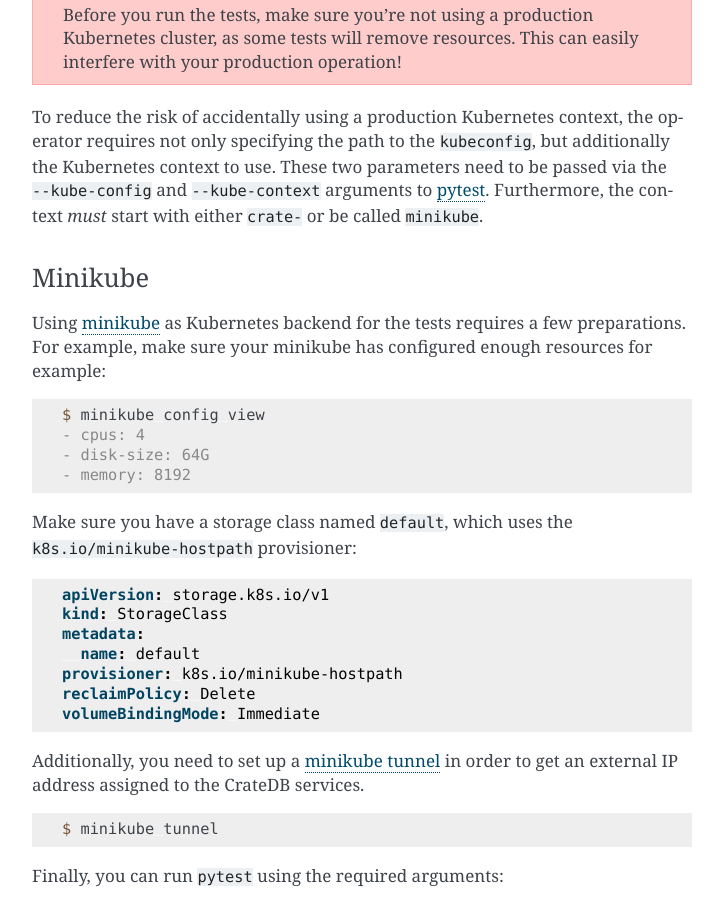
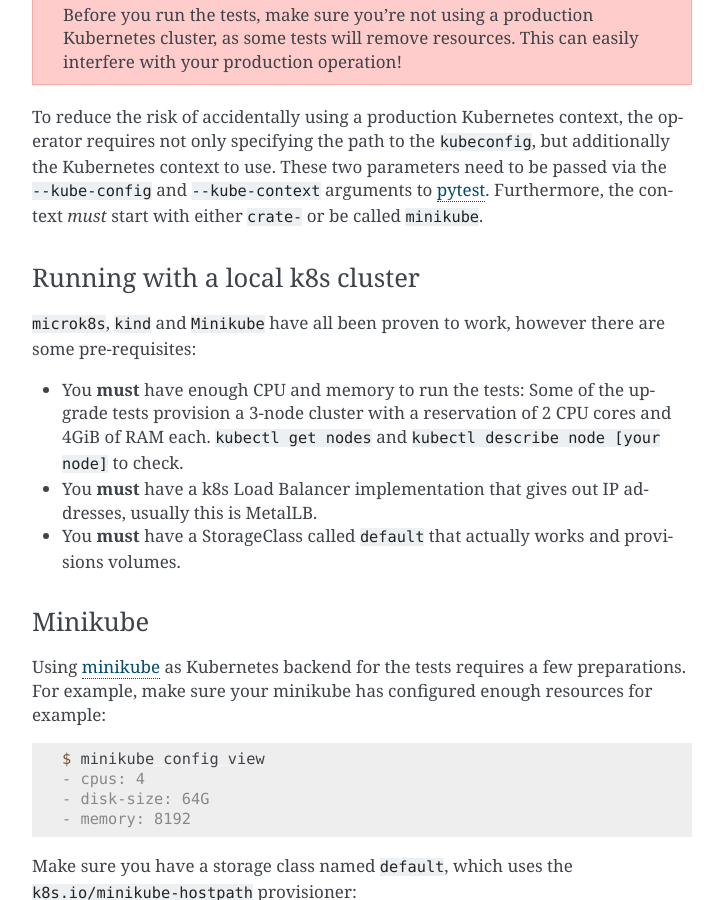
Before and after one commit to crate/crate-operator, a Sphinx documentation site: the page built from docs/source/development.rst, in a window 1280 px wide and 900 px high, scrolled down 1523 px. Shown: the whole window, without its empty margins (388-1111 px from the left). Built offline with Sphinx 7.4.7, drawn with Linux system fonts in a browser that asks for light colours; pages that are not in the unit, such as notebooks, are missing from menus; some of the changed text lies outside the part shown.

Commit message:
Clarify usage with a local k8s

```diff
--- a/docs/source/development.rst
+++ b/docs/source/development.rst
@@ -86,6 +86,22 @@
 passed via the ``--kube-config`` and ``--kube-context`` arguments to pytest_.
 Furthermore, the context *must* start with either ``crate-`` or be called
 ``minikube``.
+
+Running with a local k8s cluster
+^^^^^^^^^^^^^^^^^^^^^^^^^^^^^^^^
+
+``microk8s``, ``kind`` and ``Minikube`` have all been proven to work, however there are
+some pre-requisites:
+
+- You **must** have enough CPU and memory to run the tests: Some of the upgrade tests
+  provision a 3-node cluster with a reservation of 2 CPU cores and 4GiB of RAM each.
+  ``kubectl get nodes`` and ``kubectl describe node [your node]`` to check.
+
+- You **must** have a k8s Load Balancer implementation that gives out IP addresses,
+  usually this is MetalLB.
+
+- You **must** have a StorageClass called ``default`` that actually works and provisions
+  volumes.
 
 Minikube
 ^^^^^^^^
```
